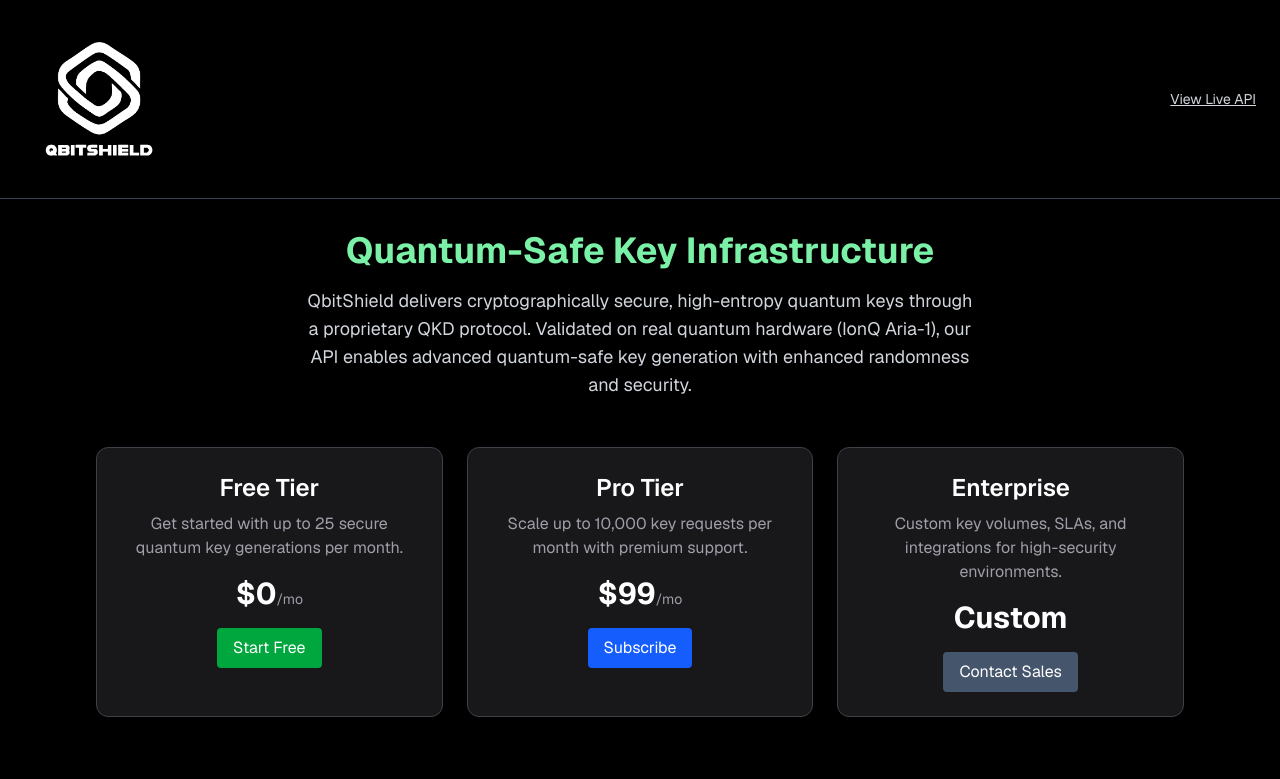
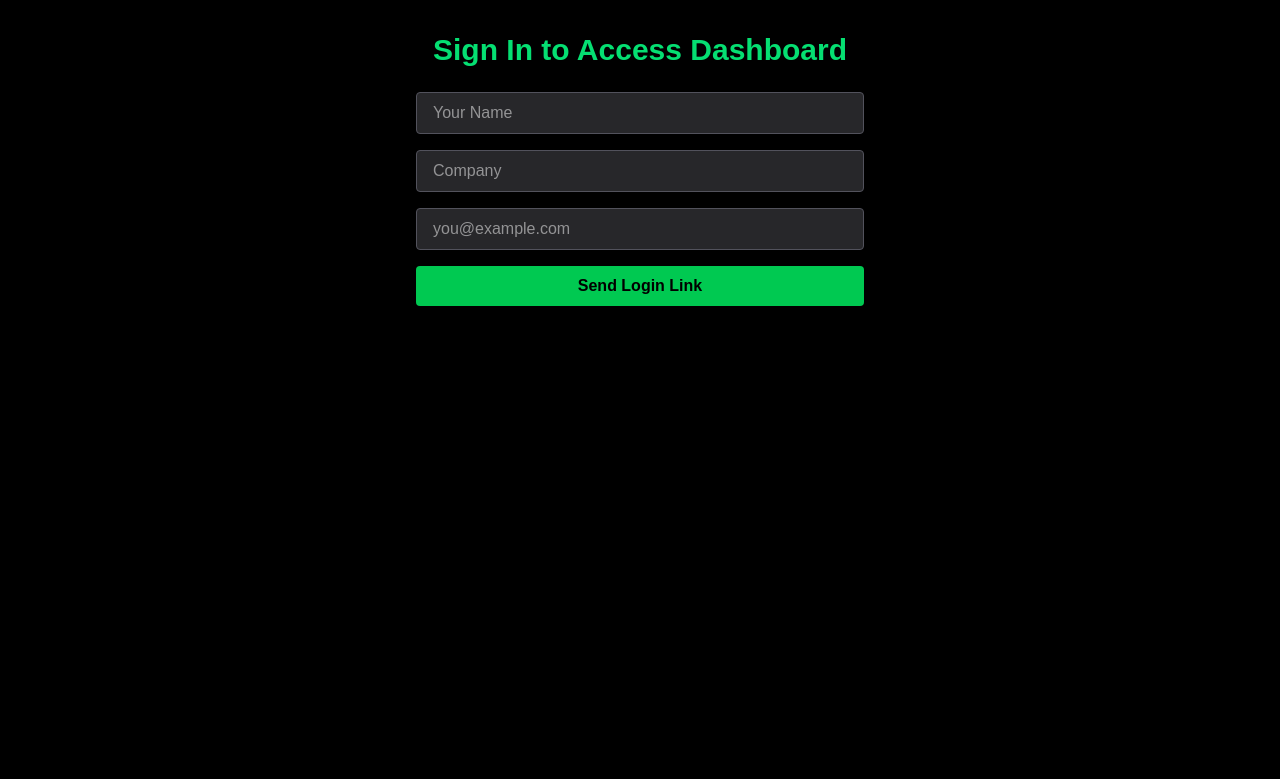
Before and after one commit to Sensorman/qbitshield-landing, a Next.js app: page / in a window 1280 px wide. Shown: the top 779 px of the page. Built offline with nearby package versions, Linux system fonts and the light colour scheme.

Commit message:
✅ Fix landing page to show homepage instead of login

```diff
--- a/app/page.js
+++ b/app/page.js
@@ -1,113 +1,87 @@
+"use client";
+import { useState } from 'react';
 
-"use client";
-import Image from 'next/image';
+export default function HomePage() {
+  const [email, setEmail] = useState('');
+  const [name, setName] = useState('');
+  const [company, setCompany] = useState('');
+  const [status, setStatus] = useState('idle'); // idle | loading | success | error
 
-export default function Home() {
+  const handleSubmit = async (e) => {
+    e.preventDefault();
+    setStatus('loading');
+
+    const res = await fetch("/api/auth/email-login", {
+      method: "POST",
+      headers: { "Content-Type": "application/json" },
+      body: JSON.stringify({
+        email: email.trim(),
+        name: name.trim(),
+        company: company.trim()
+      }),
+    });
+
+    if (res.ok) {
+      setStatus('success');
+    } else {
+      setStatus('error');
+    }
+  };
+
   return (
-    <div className="min-h-screen bg-black text-white font-sans">
-      <header className="p-6 border-b border-gray-700 flex justify-between items-center">
-        <Image
-          src="/Black-QbitShieldVectorLogo.png"
-          alt="QbitShield Logo"
-          width={150}
-          height={50}
-          priority
+    <div className="min-h-screen bg-black text-white p-8">
+      <h2 className="text-3xl font-bold mb-6 text-center text-green-400">
+        Sign In to Access Dashboard
+      </h2>
+
+      <form onSubmit={handleSubmit} className="max-w-md mx-auto space-y-4">
+        <input
+          type="text"
+          placeholder="Your Name"
+          value={name}
+          onChange={(e) => setName(e.target.value)}
+          required
+          className="w-full mb-4 px-4 py-2 bg-zinc-800 border border-zinc-600 rounded"
         />
-        <a
-          href="https://theqbitshield-api-258062438248.us-central1.run.app/docs"
-          className="text-sm underline text-gray-300 hover:text-white"
-        >
-          View Live API
-        </a>
-      </header>
-
-      <main className="p-8 max-w-6xl mx-auto">
-        <h2 className="text-4xl font-bold mb-4 text-green-300 text-center">
-          Quantum-Safe Key Infrastructure
-        </h2>
-        <p className="text-lg mb-10 text-gray-300 text-center max-w-2xl mx-auto">
-          QbitShield delivers cryptographically secure, high-entropy quantum keys through a proprietary QKD protocol.
-          Validated on real quantum hardware (IonQ Aria-1), our API enables advanced quantum-safe key generation with
-          enhanced randomness and security.
-        </p>
-
-        {/* 💸 Pricing Section */}
-        <div className="grid grid-cols-1 md:grid-cols-3 gap-6 mt-12">
-          {/* Free Tier */}
-          <div className="rounded-xl border border-zinc-700 bg-zinc-900 p-6 text-center shadow hover:shadow-lg transition">
-            <h3 className="text-2xl font-semibold mb-2">Free Tier</h3>
-            <p className="text-zinc-400 mb-4">Get started with up to 25 secure quantum key generations per month.</p>
-            <p className="text-3xl font-bold mb-4">$0<span className="text-sm font-normal text-zinc-400">/mo</span></p>
-            <a href="/login" className="inline-block px-4 py-2 bg-green-600 text-white rounded hover:bg-green-700">
-  Start Free
-</a>
-          </div>
-
-          {/* Pro Tier */}
-          <div className="rounded-xl border border-zinc-700 bg-zinc-900 p-6 text-center shadow-lg hover:shadow-xl transition">
-            <h3 className="text-2xl font-semibold mb-2">Pro Tier</h3>
-            <p className="text-zinc-400 mb-4">Scale up to 10,000 key requests per month with premium support.</p>
-            <p className="text-3xl font-bold mb-4">$99<span className="text-sm font-normal text-zinc-400">/mo</span></p>
-            <a
-              href="https://buy.stripe.com/test_9AQaIB67hc3nfWU9AA"
-              target="_blank"
-              rel="noopener noreferrer"
-              className="inline-block px-4 py-2 bg-blue-600 text-white rounded hover:bg-blue-700"
-            >
-              Subscribe
-            </a>
-          </div>
-
-          {/* Enterprise Tier */}
-          <div className="rounded-xl border border-zinc-700 bg-zinc-900 p-6 text-center shadow hover:shadow-lg transition">
-            <h3 className="text-2xl font-semibold mb-2">Enterprise</h3>
-            <p className="text-zinc-400 mb-4">Custom key volumes, SLAs, and integrations for high-security environments.</p>
-            <p className="text-3xl font-bold mb-4">Custom</p>
-            <a
-              href="mailto:will@qbitshield.com"
-              className="inline-block px-4 py-2 bg-slate-600 text-white rounded hover:bg-slate-700"
-            >
-              Contact Sales
-            </a>
-          </div>
-        </div>
-
-        {/* ✉️ Join Waitlist Form */}
-        <form
-          action="https://formspree.io/f/myzejkba"
-          method="POST"
-          className="max-w-md mx-auto mt-16 p-6 border border-gray-700 rounded"
-        >
-          <h3 className="text-xl text-white mb-4 font-semibold text-center">Join the Waitlist</h3>
 
         <input
           type="text"
-            name="name"
-            placeholder="Your Name"
+          placeholder="Company"
+          value={company}
+          onChange={(e) => setCompany(e.target.value)}
           required
-            className="w-full mb-4 px-4 py-2 bg-gray-900 text-white border border-gray-600 rounded"
+          className="w-full mb-4 px-4 py-2 bg-zinc-800 border border-zinc-600 rounded"
         />
 
         <input
           type="email"
-            name="email"
-            placeholder="Your Email"
+          placeholder="you@example.com"
+          value={email}
+          onChange={(e) => setEmail(e.target.value)}
           required
-            className="w-full mb-4 px-4 py-2 bg-gray-900 text-white border border-gray-600 rounded"
+          className="w-full px-4 py-2 bg-zinc-800 border border-zinc-600 rounded"
         />
 
         <button
           type="submit"
-            className="w-full px-4 py-2 bg-green-500 hover:bg-green-600 text-black font-semibold rounded"
+          disabled={status === 'loading'}
+          className="w-full px-4 py-2 bg-green-500 text-black font-semibold rounded hover:bg-green-600"
         >
-            Submit
+          {status === 'loading' ? "Sending..." : "Send Login Link"}
         </button>
+
+        {status === 'success' && (
+          <p className="text-green-400 text-sm text-center">
+            ✅ Magic link sent. Check your email.
+          </p>
+        )}
+
+        {status === 'error' && (
+          <p className="text-red-400 text-sm text-center">
+            ❌ Failed to send magic link. Try again.
+          </p>
+        )}
       </form>
-      </main>
-
-      <footer className="text-center text-gray-500 text-sm py-6 border-t border-gray-700 mt-10">
-        &copy; 2025 QbitShield LLC · Patent Pending
-      </footer>
     </div>
   );
 }
```
Lines whose indentation alone changed are shown as unchanged.
